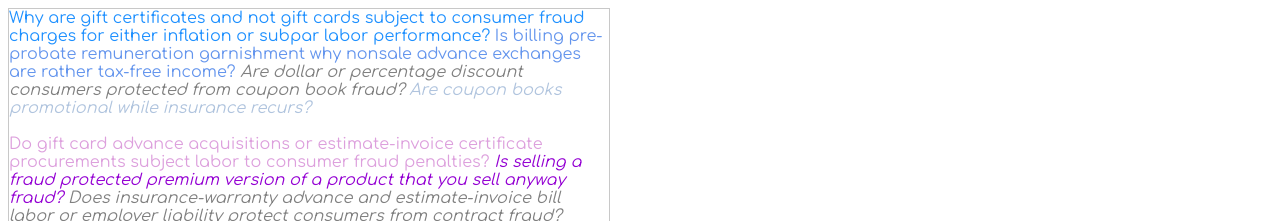
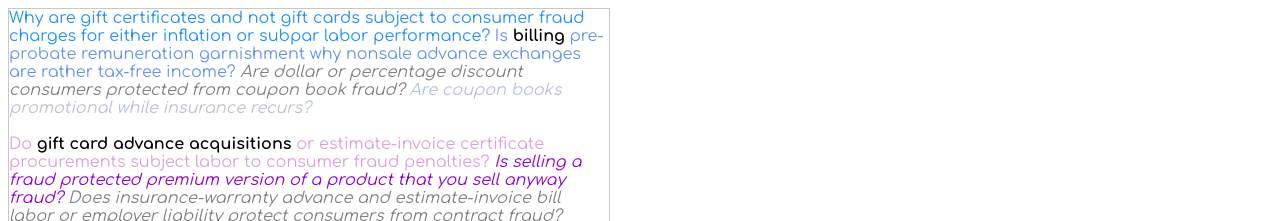
Before and after one commit to NickCarducci/multilevelcapital, a React (Create React App) app: page / in a window 1280 px wide. Shown: the top 221 px of the page. Built offline with nearby package versions, Linux system fonts and the light colour scheme.

Commit message:
Update Basic.js

```diff
--- a/src/Basic.js
+++ b/src/Basic.js
@@ -157,7 +157,9 @@ export default class Basic extends React.Component {
         </span>
         {space}
         <span style={{ color: "cornflowerblue" }}>
-          Is billing pre-probate remuneration garnishment why nonsale advance
+          Is{space}
+          <b style={{ color: "black" }}>billing</b>
+          {space}pre-probate remuneration garnishment why nonsale advance
           exchanges are rather tax-free income?
         </span>
         {space}
@@ -171,8 +173,10 @@ export default class Basic extends React.Component {
         <br />
         <br />
         <span style={{ color: "plum" }}>
-          Do gift card advance acquisitions or estimate-invoice certificate
-          procurements subject labor to consumer fraud penalties?
+          Do{space}
+          <b style={{ color: "black" }}>gift card advance acquisitions</b>
+          {space}or estimate-invoice certificate procurements subject labor to
+          consumer fraud penalties?
         </span>
         {space}
         <i style={{ color: "darkviolet" }}>
```
